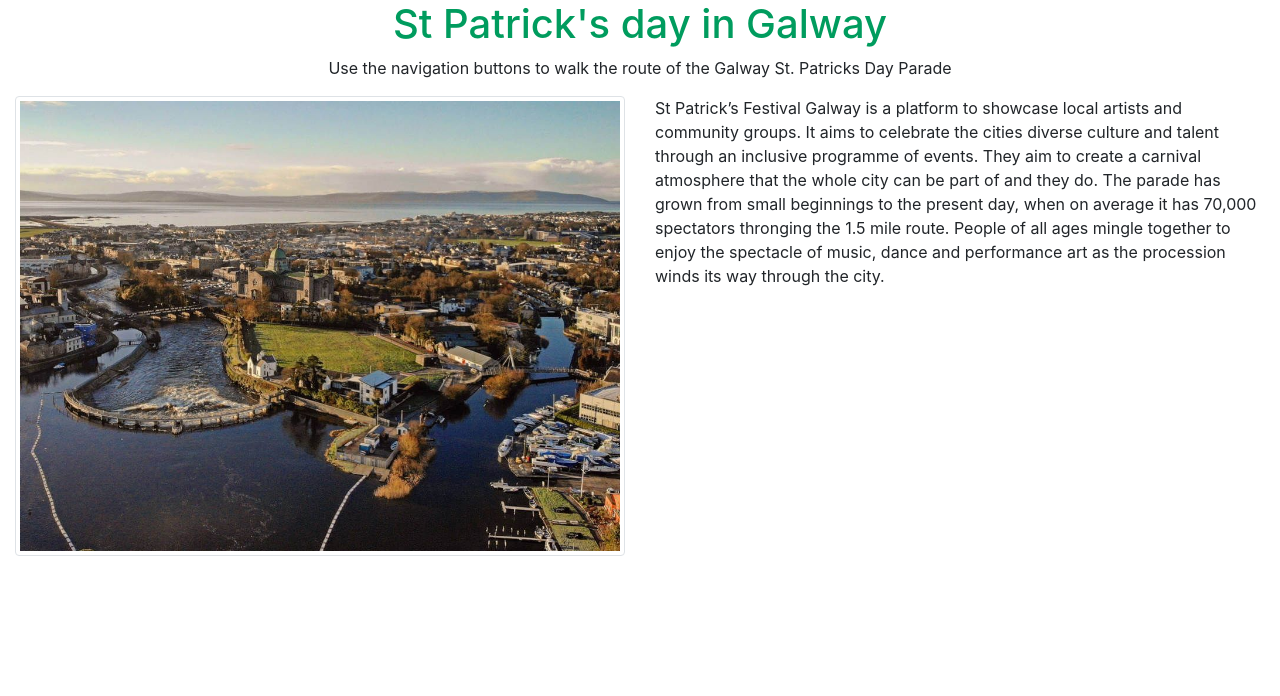
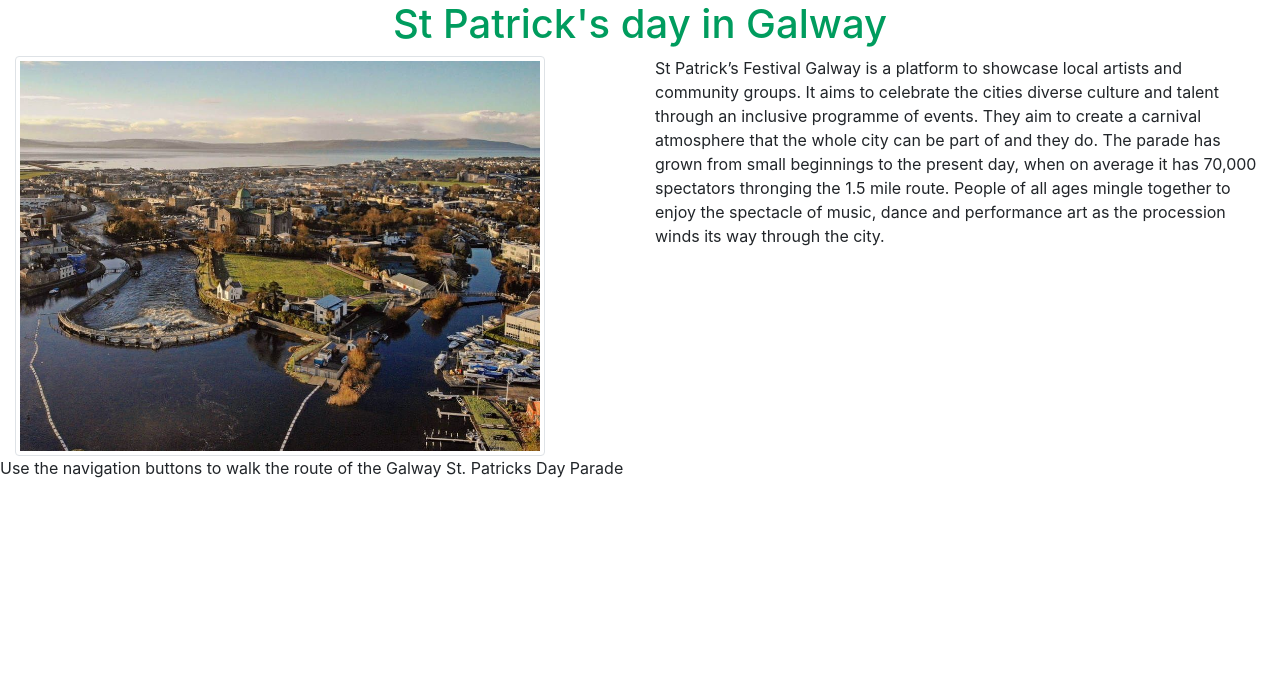
Before and after one commit to cartman1978/St-patrick-s-day-tour, a Flask app: page /galway_tour in a window 1280 px wide. Shown: the part 86-782 px from the top of the page. Run offline with Flask 2, Linux system fonts and the light colour scheme; some libraries are stand-ins or nearby versions.

Commit message:
fixed logo link

```diff
--- a/static/css/streetView.css
+++ b/static/css/streetView.css
@@ -7,3 +7,8 @@
 .galway-header {
   color: #009C5E;
 }
+
+
+#galway-town {
+  height: 400px;
+}
--- a/templates/base.html
+++ b/templates/base.html
@@ -19,7 +19,7 @@
         <nav class="navbar navbar-expand-lg">
             <div class="container-fluid">
                 <img id="logo" src="static/images/Saint-Patrick.png" alt="paddys">
-                <a class="navbar-brand" href="#"> Paddy's Day Tour</a>
+                <a class="navbar-brand" href="{{ url_for('index') }}"> Paddy's Day Tour</a>
                 <button class="navbar-toggler collapsed" id="changeToggle" type="button" data-toggle="collapse"
                     data-target="#navbarNav" aria-controls="navbarNav" aria-expanded="false" aria-label="Toggle navigation">
                     <span class="navbar-toggler-icon" id="nav-hamburger"><i class="fas fa-bars"></i></span>
--- a/templates/galway_tour.html
+++ b/templates/galway_tour.html
@@ -13,12 +13,11 @@
   <div class="row">
     <div class="col-12">
       <h1 class="text-center galway-header">St Patrick's day in Galway</h1>
-      <p class="text-center">Use the navigation buttons to walk the route of the Galway St. Patricks Day Parade</p>
     </div>
 
 
     <div class="col-12 col-md-6">
-      <img src="{{ url_for('static', filename='images/galway_city.jpg') }}" class="img-fluid rounded img-thumbnail"
+      <img id="galway-town" src="{{ url_for('static', filename='images/galway_city.jpg') }}" class="img-fluid rounded img-thumbnail"
         alt="picture_of_galway_city">
     </div>
     <div class="col-12 col-md-6">
@@ -35,9 +34,11 @@
     </div>
 
 
+    <p class="text-center">Use the navigation buttons to walk the route of the Galway St. Patricks Day Parade</p>
     <div id="street-view" class="col-auto mx-auto mt-4 px-4"></div>
   </div>
   <div class="row py-4">
+
     <div class="col-auto mx-auto" id="street-view-navigation">
       <button id="map-nav-first" type="button" class="btn btn-sm"><i class="fas fa-fast-backward"></i>First</button>
       <button id="map-nav-previous" type="button" class="btn btn-sm"><i
```
